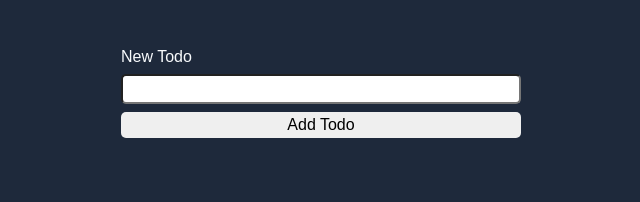
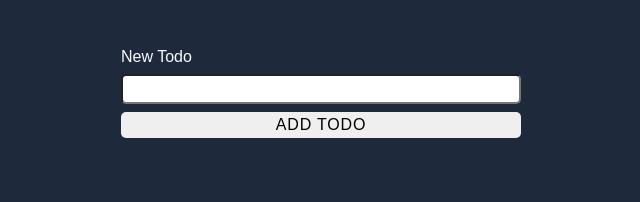
Before and after one commit to apcurran/react-vite-todo-list, a React (Vite) app: page / in a window 1280 px wide. Shown: the top 202 px of the page, without its empty margins (319-959 px from the left). Built offline with nearby package versions, Linux system fonts and the light colour scheme.

Commit message:
Adjust button styling for legibility

```diff
--- a/src/index.css
+++ b/src/index.css
@@ -19,4 +19,6 @@ button {
   padding: 0;
   border-radius: 5px;
   cursor: pointer;
+  text-transform: uppercase;
+  letter-spacing: .05rem;
 }
```
